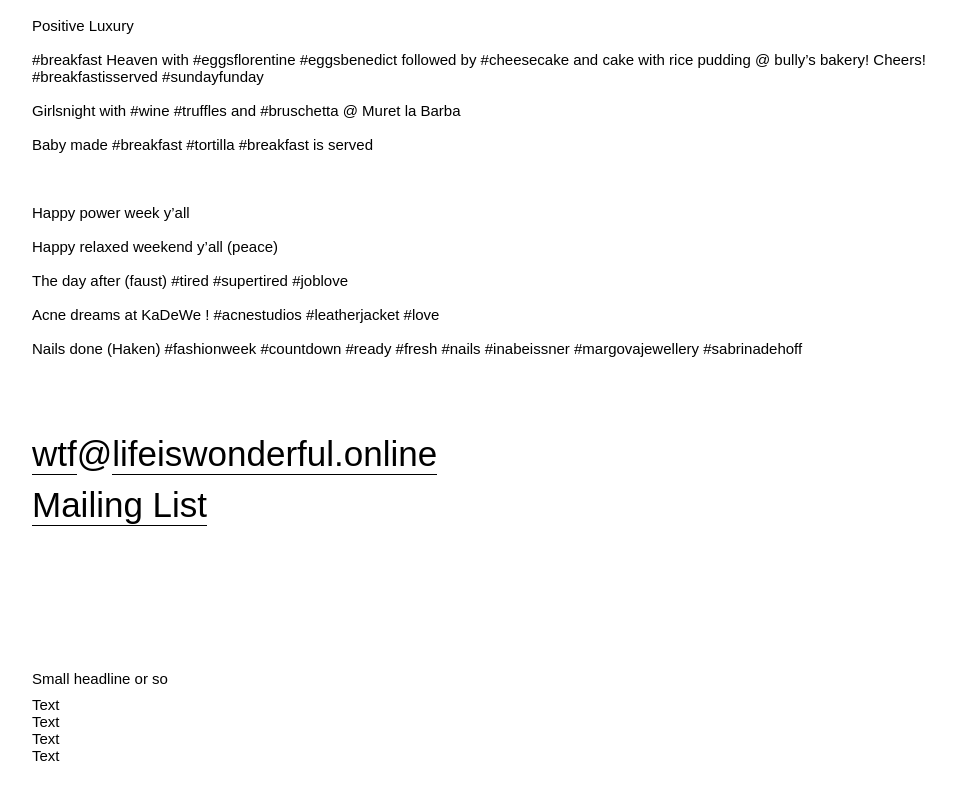
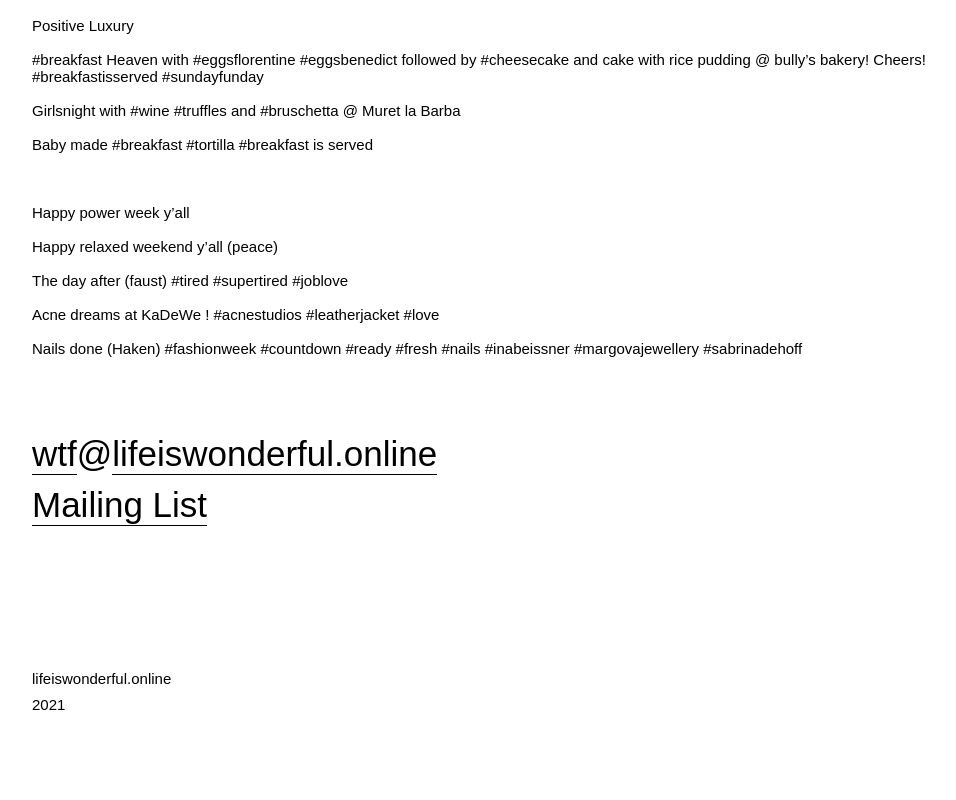
Before and after one commit to alexandrepeschel/wonderful-life, a plain HTML site: page index.html in a window 1280 px wide. Shown: the part 1111-1911 px from the top of the page, without its empty margins (36-992 px from the left). Drawn offline with nearby package versions, Linux system fonts and the light colour scheme.

Commit message:
Update index.html

```diff
--- a/index.html
+++ b/index.html
@@ -187,12 +187,9 @@ Nails done (Haken) #fashionweek #countdown #ready #fresh #nails #inabeissner #ma
 
 <br><br><br><br><br><br>
 
-	<h2>Small headline or so</h2>
+	<h2>lifeiswonderful.online</h2>
 	<ul>
-		<li>Text</li>
-		<li>Text</li>
-		<li>Text</li>
-		<li>Text</li>
+		<li>2021</li>
 	</ul>
 
 
```
